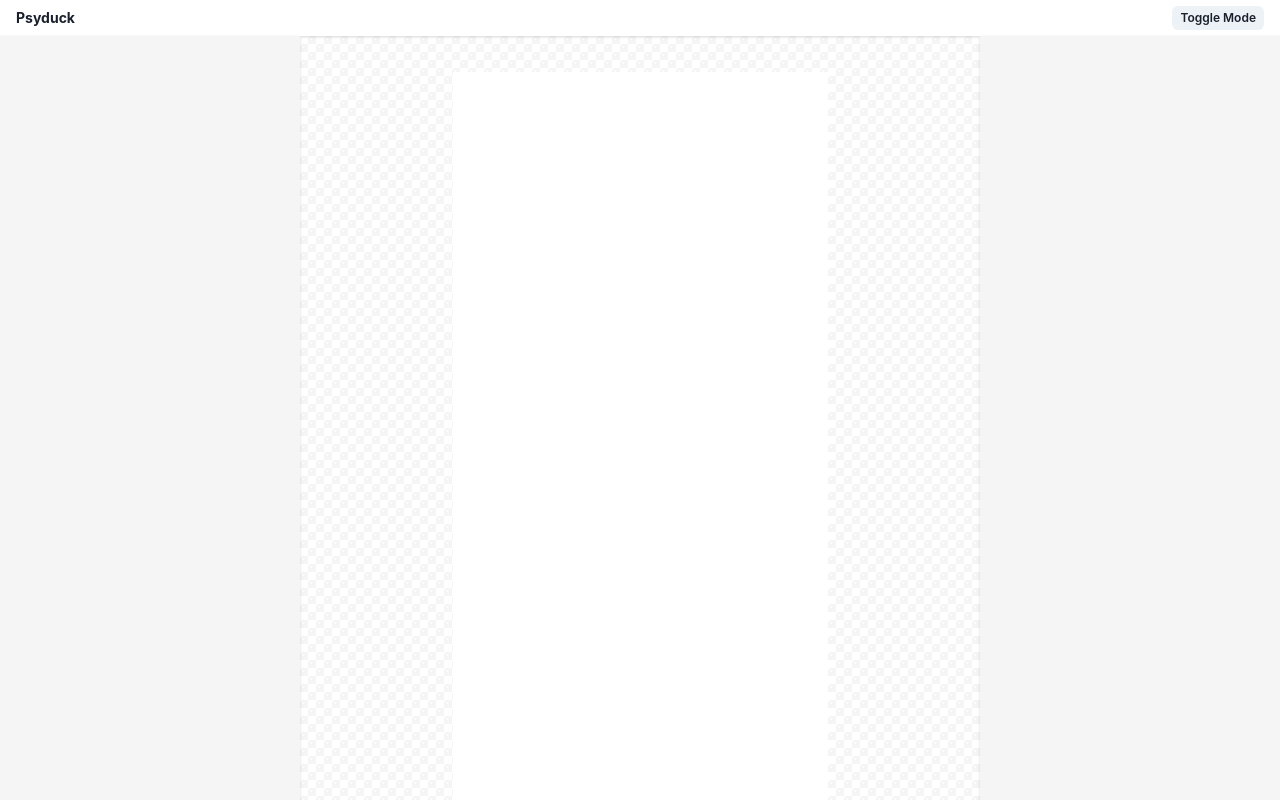
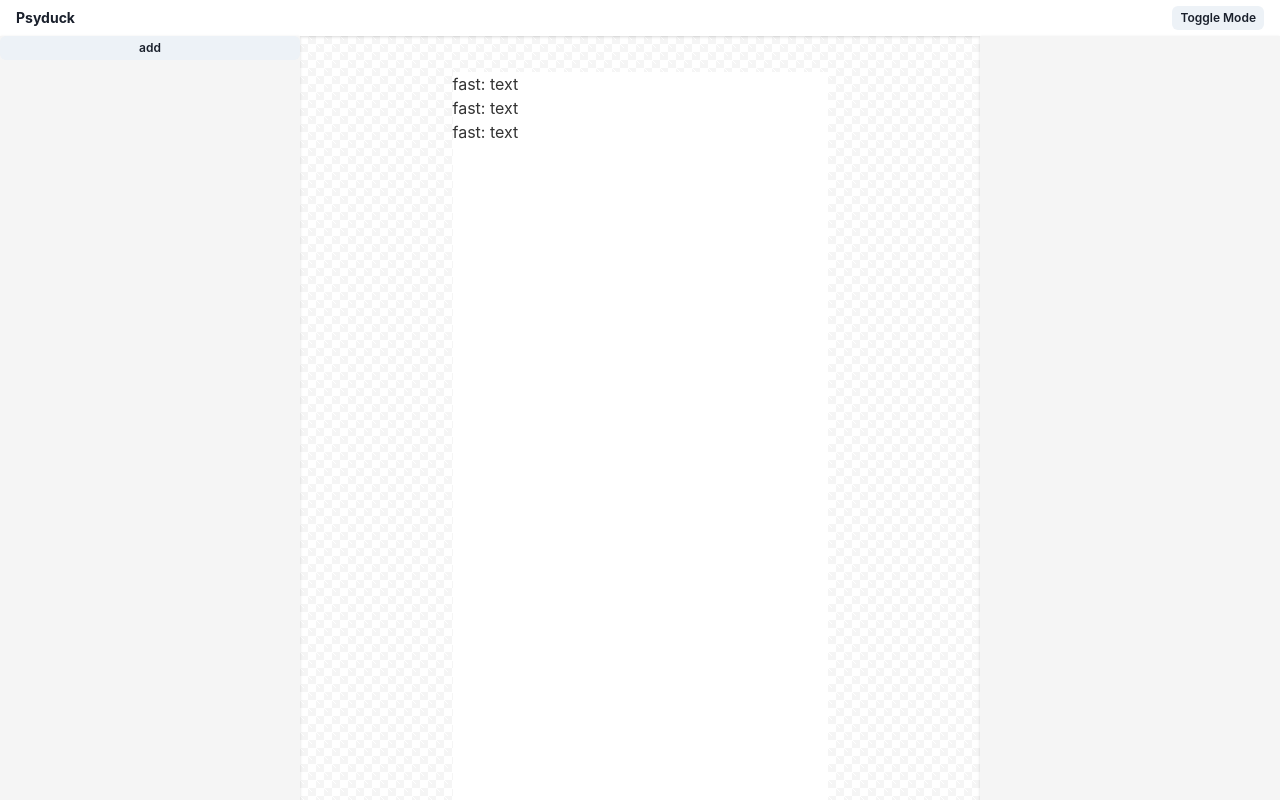
Before and after one commit to PEDx/psyduck, a React (Vite) app: page / in a window 1280 px wide. Built offline with nearby package versions, Linux system fonts and the light colour scheme.

Commit message:
feat: 事件系统

```diff
--- a/index.html
+++ b/index.html
@@ -2,9 +2,8 @@
 <html lang="en">
   <head>
     <meta charset="UTF-8" />
-    <link rel="icon" type="image/svg+xml" href="/vite.svg" />
     <meta name="viewport" content="width=device-width, initial-scale=1.0" />
-    <title>Vite + React + TS</title>
+    <title>Psyduck</title>
   </head>
   <body>
     <div id="root"></div>
--- a/package.json
+++ b/package.json
@@ -12,11 +12,13 @@
     "@chakra-ui/react": "^2.4.2",
     "@emotion/react": "^11.10.5",
     "@emotion/styled": "^11.10.5",
+    "@vue/reactivity": "^3.2.45",
     "framer-motion": "^6.5.1",
     "react": "^18.2.0",
     "react-dom": "^18.2.0"
   },
   "devDependencies": {
+    "@types/node": "^18.11.9",
     "@types/react": "^18.0.24",
     "@types/react-dom": "^18.0.8",
     "@vitejs/plugin-react": "^2.2.0",
--- a/src/core/Element/ImageElement.tsx
+++ b/src/core/Element/ImageElement.tsx
@@ -1,19 +1,19 @@
-import { FC } from 'react';
-import { PsyduckElement, EPsyduckDataType } from '.';
+import { FC } from 'react'
+import { PsyduckElement, EPsyduckDataType } from '.'
 
-interface IImageElementProps {
-  text: string;
+export interface IImageElementProps {
+  text?: string
 }
-export const ImageElement: FC<IImageElementProps> = ({ text }) => {
-  return <div>{text}</div>;
-};
+export const Image: FC<IImageElementProps> = ({ text }) => {
+  return <div style={{ color: '#333' }}>fast: {text}</div>
+}
 
-export const e: PsyduckElement<IImageElementProps> = {
-  view: ImageElement,
+export const ImageElement: PsyduckElement<IImageElementProps> = {
+  view: Image,
   data: {
     text: {
-      value: '',
+      value: 'text',
       type: EPsyduckDataType.InputString,
     },
   },
-};
+}
--- /dev/null
+++ b/src/core/Renderer/Event.ts
@@ -0,0 +1,59 @@
+import { logger } from './Logger'
+
+export type TEventTypeDataMap = {
+  [key: string]: unknown
+}
+
+export class Event<T extends TEventTypeDataMap> {
+  private map: { [eventName: string]: Function[] } = {}
+
+  private cache: {
+    [eventName: string]: T[keyof T] | null
+  } = {}
+
+  on(eventName: keyof T, fn: (data: T[keyof T]) => void) {
+    if (!this.map[eventName as string]) {
+      this.map[eventName as string] = []
+    }
+    this.map[eventName as string].push(fn)
+    /**
+     * 如果有未处理发射事件就直接调用一次
+     */
+    if (this.cache[eventName as string]) {
+      this.emit(eventName, this.cache[eventName as string] as T[keyof T])
+      this.cache[eventName as string] = null
+    }
+  }
+
+  emit(eventName: keyof T, data?: T[keyof T]) {
+    let fns = this.map[eventName as string]
+    if (!fns || fns.length === 0) {
+      /**
+       * 此时监听事件可能未注册，将最近发射事件存起来
+       */
+      logger.warn(`事件 ${eventName as string} 未注册`)
+      if (data !== undefined) this.cache[eventName as string] = data
+      return false
+    }
+    fns.forEach((callback) => {
+      callback(data)
+    })
+  }
+
+  off(eventName: keyof T, fn: Function) {
+    let fns = this.map[eventName as string]
+    if (!fns) return false
+    if (!fn) {
+      fns && (fns.length = 0)
+    } else {
+      fns.forEach((callback: Function, i: number) => {
+        if (callback === fn) {
+          fns.splice(i, 1)
+        }
+      })
+    }
+  }
+  clear(eventName: keyof T) {
+    this.map[eventName as string] = []
+  }
+}
--- /dev/null
+++ b/src/core/Renderer/Logger.ts
@@ -0,0 +1,96 @@
+import { getRandomStr } from '@/utils';
+
+export enum LogLevel {
+  Debug = 'debug',
+  Log = 'log',
+  Info = 'info',
+  Warn = 'warn',
+  Error = 'error',
+  Danger = 'danger',
+}
+
+const LogLevelMap = new Map([
+  [LogLevel.Debug, '#54E346'],
+  [LogLevel.Log, '#185ADB'],
+  [LogLevel.Info, '#00ADB5'],
+  [LogLevel.Warn, '#F7B633'],
+  [LogLevel.Error, '#FF502F'],
+  [LogLevel.Danger, '#df85ff'],
+]);
+
+export class Log {
+  id: string;
+  value: any[];
+  level: LogLevel;
+  name?: string;
+  constructor({
+    value,
+    level,
+    name,
+  }: {
+    value: any;
+    level: LogLevel;
+    name?: string;
+  }) {
+    this.id = getRandomStr(6);
+    this.value = value;
+    this.level = level;
+    this.name = name;
+  }
+}
+
+export class Logger {
+  private list: Log[] = [];
+  report(log: Log) {
+    this.list.push(log);
+    const { level, value, name } = log;
+    let color = LogLevelMap.get(level);
+    console.log(
+      `%c${name || level}%c ${value}`,
+      `background: ${color} ; padding: 0 4px; border-radius: 3px 0 0 3px;  color: #fff`,
+      `color: ${color};`,
+    );
+  }
+  debug(...data: any[]) {
+    this.report(
+      new Log({
+        level: LogLevel.Debug,
+        value: data,
+      }),
+    );
+  }
+  log(...data: any[]) {
+    this.report(
+      new Log({
+        level: LogLevel.Log,
+        value: data,
+      }),
+    );
+  }
+  info(...data: any[]) {
+    this.report(
+      new Log({
+        level: LogLevel.Info,
+        value: data,
+      }),
+    );
+  }
+  warn(...data: any[]) {
+    this.report(
+      new Log({
+        level: LogLevel.Warn,
+        value: data,
+      }),
+    );
+  }
+  error(...data: any[]) {
+    this.report(
+      new Log({
+        level: LogLevel.Error,
+        value: data,
+      }),
+    );
+  }
+}
+
+export const logger = new Logger();
--- a/src/core/Renderer/index.ts
+++ b/src/core/Renderer/index.ts
@@ -1,17 +1,26 @@
-export class PsyduckNode {
-  readonly id: string;
-  readonly dom: HTMLElement | null = null;
-  readonly name: string | null = null;
-  readonly version: string | null = null;
-  readonly data: unknown;
-  readonly children: PsyduckNode[] = [];
-  constructor() {
-    this.id = '';
+import { getRandomStr } from '@/utils'
+import { PsyduckElement } from '../Element'
+
+export class PsyduckNode<K> {
+  readonly id: string
+  readonly dom: HTMLElement | null = null
+  readonly name: string
+  readonly version: string | null = null
+  readonly data: Record<string, unknown> = {}
+  readonly children: PsyduckNode<unknown>[] = []
+  readonly element: PsyduckElement<K>
+  constructor(element: PsyduckElement<K>) {
+    this.id = getRandomStr(8)
+    Object.keys(element.data).forEach((key) => {
+      this.data[key] = element.data[key as keyof typeof element.data]?.value
+    })
+    this.name = element.view.name
+    this.element = element
   }
 }
 
 export class PsyduckRenderer {
-  root: null = null;
+  root: null = null
   build() {}
   render() {}
   instantiation() {}
--- a/src/editor/Viewport/index.tsx
+++ b/src/editor/Viewport/index.tsx
@@ -1,6 +1,53 @@
-import { FC } from 'react'
+import { FC, useEffect, useRef, useState, useCallback, MouseEvent } from 'react'
 import { Box } from '@chakra-ui/react'
+import { ImageElement } from '@/core/Element/ImageElement'
+import { PsyduckNode } from '@/core/Renderer'
+import { event } from '@/editor/event'
+import { PsyduckElement } from '@/core/Element'
+
+const EditComponent = function <T>({
+  element,
+}: {
+  element: PsyduckElement<T | {}>
+}) {
+  const nodeRef = useRef<HTMLDivElement | null>(null)
+  const noWrap = false
+  const [node] = useState<PsyduckNode<T | {}>>(new PsyduckNode(element))
+
+  useEffect(() => {
+    // console.log(node)
+    // console.log(nodeRef.current!.firstChild)
+  }, [])
+
+  const handleClick = useCallback((e: MouseEvent) => {
+    // 展示控制
+    event.emit('select-node', node as PsyduckNode<unknown>)
+  }, [])
+
+  const ElementView = node.element.view
+
+  if (noWrap) return <ElementView {...node.data} />
+
+  return (
+    <div
+      data-pid={node.id}
+      ref={nodeRef}
+      onClick={handleClick}
+      style={{
+        cursor: 'pointer',
+      }}
+    >
+      <ElementView {...node.data} />
+    </div>
+  )
+}
 
 export const Viewport: FC = () => {
-  return <Box h={812} w={375} bg={'#fff'} m='0 auto'></Box>
+  return (
+    <Box h={812} w={375} bg={'#fff'} m='0 auto'>
+      <EditComponent element={ImageElement} />
+      <EditComponent element={ImageElement} />
+      <EditComponent element={ImageElement} />
+    </Box>
+  )
 }
--- /dev/null
+++ b/src/editor/event.ts
@@ -0,0 +1,6 @@
+import { PsyduckNode } from '@/core/Renderer'
+import { Event } from '@/core/Renderer/Event'
+
+export const event = new Event<{
+  'select-node': PsyduckNode<unknown>
+}>()
--- a/src/editor/index.tsx
+++ b/src/editor/index.tsx
@@ -1,18 +1,38 @@
-import { FC } from 'react'
+import { FC, useEffect, useState } from 'react'
 import {
   Box,
   Flex,
   Button,
   Heading,
   useColorMode,
-  useColorModeValue,
   Card,
 } from '@chakra-ui/react'
+import { reactive, effect } from '@vue/reactivity'
+import { event } from './event'
 import { Viewport } from './Viewport'
+
+export const state = reactive({
+  count: 0,
+})
+
+effect(() => {
+  console.log('plusOne changed: ', state.count)
+})
+
+const add = () => (state.count += 1)
 
 export const Editor: FC = () => {
   const { toggleColorMode } = useColorMode()
-  const bg = useColorModeValue('#f5f5f5', '#222b3a')
+
+  const [control, setControl] = useState()
+
+  useEffect(() => {
+    event.on('select-node', (data) => {
+      console.log(data.element)
+    })
+
+    return () => event.clear('select-node')
+  }, [])
   return (
     <Flex flexDirection={'column'} h={'100%'}>
       <Card borderRadius={0}>
@@ -39,11 +59,13 @@ export const Editor: FC = () => {
           h={'100%'}
           bg={'var(--editor-gird-color)'}
           borderRadius={0}
-        ></Card>
+        >
+          <Button onClick={() => add()}>add</Button>
+        </Card>
         <Box
           flex={'1'}
           h={'100%'}
-          pt="36px"
+          pt='36px'
           style={{
             backgroundPosition: ' 0 0, 8px 8px',
             backgroundSize: '16px 16px',
--- /dev/null
+++ b/src/utils/index.ts
@@ -0,0 +1,9 @@
+export function getRandomStr(len: number): string {
+  let text = ''
+  const possible =
+    'ABCDEFGHIJKLMNOPQRSTUVWXYZabcdefghijklmnopqrstuvwxyz0123456789'
+  for (let i = 0; i < len; i++) {
+    text += possible.charAt(Math.floor(Math.random() * possible.length))
+  }
+  return text
+}
--- a/tsconfig.json
+++ b/tsconfig.json
@@ -14,7 +14,11 @@
     "resolveJsonModule": true,
     "isolatedModules": true,
     "noEmit": true,
-    "jsx": "react-jsx"
+    "jsx": "react-jsx",
+    "baseUrl": "./",
+    "paths": {
+      "@/*": ["./src/*"]
+    }
   },
   "include": ["src"],
   "references": [{ "path": "./tsconfig.node.json" }]
--- a/vite.config.ts
+++ b/vite.config.ts
@@ -1,7 +1,11 @@
 import { defineConfig } from 'vite'
 import react from '@vitejs/plugin-react'
+import path from 'path'
 
 // https://vitejs.dev/config/
 export default defineConfig({
-  plugins: [react()]
+  plugins: [react()],
+  resolve: {
+    alias: [{ find: '@', replacement: path.resolve(__dirname, 'src') }],
+  },
 })
```
Also changed, not shown: 1 other file (tests, documents, lock files or other folders).
